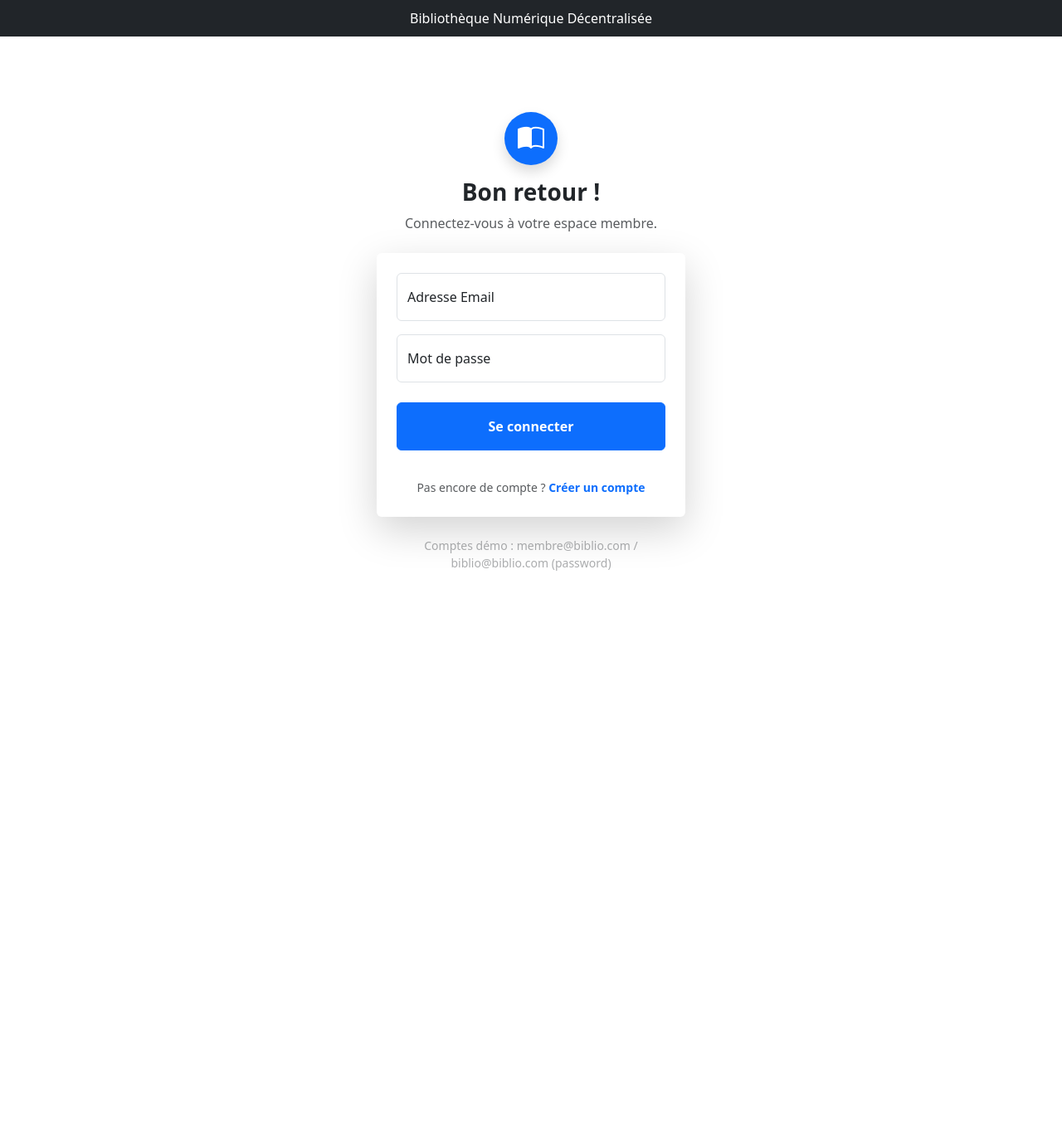
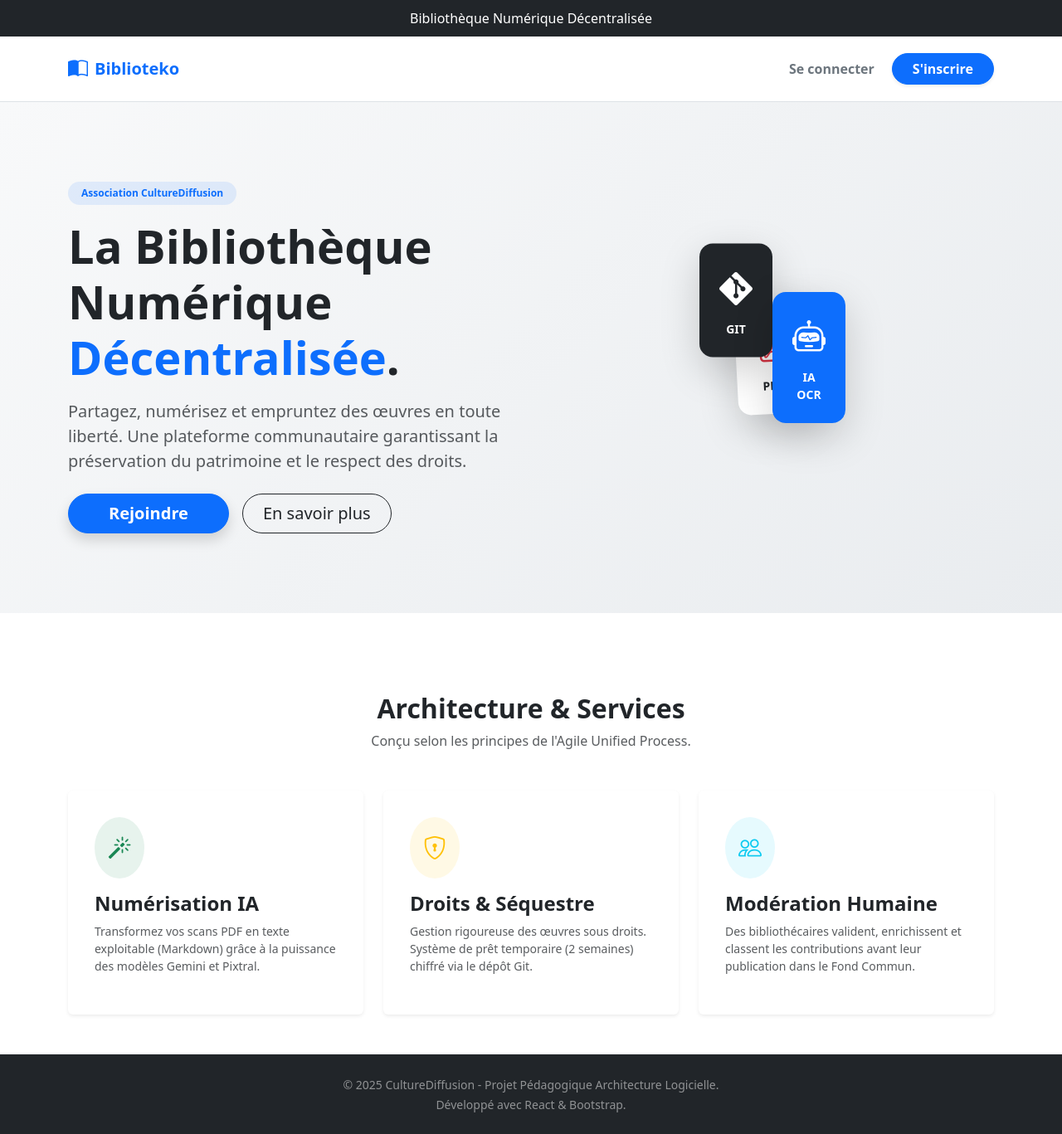
Before and after one commit to Logibuilder/biblioteko, a React (Vite) app: page / in a window 1280 px wide. Before the commit this address led to /login. Shown: the whole page at 83% size. Before the commit the page ends 800 px from the top, so only its background shows below. Built offline with nearby package versions, Linux system fonts and the light colour scheme.

Commit message:
ajout d'une page d'accueil

```diff
--- a/src/components/Auth/RegisterForm.jsx
+++ b/src/components/Auth/RegisterForm.jsx
@@ -28,13 +28,13 @@ const RegisterForm = () => {
 
         const success = await register(formData.email, formData.password, formData.nom);
         if (success) {
-            // Le hook redirige
+            // Le hook gère la redirection
         }
     };
 
     return (
         <div className="container d-flex justify-content-center align-items-center" style={{ minHeight: '80vh' }}>
-            <div className="col-md-6 col-lg-5">
+            <div className="col-12 col-md-8 col-lg-6" style={{ maxWidth: '600px' }}>
                 <div className="text-center mb-4">
                     <h2 className="fw-bold text-dark">Rejoignez-nous</h2>
                     <p className="text-muted">Accédez à des milliers de ressources numériques.</p>
--- a/src/pages/App.jsx
+++ b/src/pages/App.jsx
@@ -2,6 +2,9 @@ import React from 'react';
 import { Routes, Route, Navigate } from 'react-router-dom';
 import { useAuthContext } from '../hooks/AuthContext';
 
+
+//HomePage
+import HomePage from './HomePage';
 // Pages et Layouts
 import LoginPage from './LoginPage';
 import RegisterPage from './RegisterPage';
@@ -36,8 +39,9 @@ const App = () => {
 
             <main style={{flexGrow: 1}}>
                 <Routes>
-                    {/* Redirection racine */}
-                    <Route path="/" element={<Navigate to="/dashboard" replace />} />
+
+                    {/* 👇 2. MODIFICATION DE LA ROUTE RACINE */}
+                    <Route path="/" element={<HomePage />} />
 
                     {/* Page de Login */}
                     <Route path="/login" element={<LoginPage />} />
--- /dev/null
+++ b/src/pages/HomePage.jsx
@@ -0,0 +1,152 @@
+import React from 'react';
+import { Link } from 'react-router-dom';
+import { useAuthContext } from '../hooks/AuthContext';
+
+const HomePage = () => {
+    const { user } = useAuthContext();
+
+    return (
+        <div className="d-flex flex-column min-vh-100 bg-white">
+
+            {/* --- NAVBAR SIMPLE --- */}
+            <nav className="navbar navbar-expand-lg py-3 sticky-top bg-white border-bottom">
+                <div className="container">
+                    <span className="navbar-brand fw-bold text-primary d-flex align-items-center">
+                        <i className="bi bi-book-half me-2 fs-4"></i>
+                        <span>Biblioteko</span>
+                    </span>
+                    <div>
+                        {user ? (
+                            <Link to="/dashboard" className="btn btn-outline-primary rounded-pill px-4 fw-bold">
+                                Mon Tableau de bord
+                            </Link>
+                        ) : (
+                            <div className="d-flex gap-2">
+                                <Link to="/login" className="btn btn-link text-decoration-none text-secondary fw-bold">
+                                    Se connecter
+                                </Link>
+                                <Link to="/register" className="btn btn-primary rounded-pill px-4 fw-bold shadow-sm">
+                                    S'inscrire
+                                </Link>
+                            </div>
+                        )}
+                    </div>
+                </div>
+            </nav>
+
+            {/* --- HERO SECTION --- */}
+            <header className="py-5 mb-5 bg-light" style={{background: 'linear-gradient(135deg, #f8f9fa 0%, #e9ecef 100%)'}}>
+                <div className="container py-5">
+                    <div className="row align-items-center g-5">
+                        <div className="col-lg-6">
+                            <div className="badge bg-primary bg-opacity-10 text-primary mb-3 px-3 py-2 rounded-pill">
+                                Association CultureDiffusion
+                            </div>
+                            <h1 className="display-4 fw-bold text-dark mb-3">
+                                La Bibliothèque Numérique <span className="text-primary">Décentralisée</span>.
+                            </h1>
+                            <p className="lead text-muted mb-4">
+                                Partagez, numérisez et empruntez des œuvres en toute liberté.
+                                Une plateforme communautaire garantissant la préservation du patrimoine et le respect des droits.
+                            </p>
+                            <div className="d-flex gap-3">
+                                <Link to="/register" className="btn btn-primary btn-lg rounded-pill px-5 fw-bold shadow">
+                                    Rejoindre
+                                </Link>
+                                <a href="#fonctionnalites" className="btn btn-outline-dark btn-lg rounded-pill px-4">
+                                    En savoir plus
+                                </a>
+                            </div>
+                        </div>
+                        <div className="col-lg-6 text-center">
+                            {/* Illustration symbolique avec des icônes */}
+                            <div className="position-relative d-inline-block">
+                                <div className="bg-white p-4 rounded-4 shadow-lg" style={{transform: 'rotate(-3deg)'}}>
+                                    <i className="bi bi-file-earmark-pdf fs-1 text-danger"></i>
+                                    <div className="small fw-bold mt-2">PDF</div>
+                                </div>
+                                <div className="bg-primary p-4 rounded-4 shadow-lg text-white position-absolute top-50 start-100 translate-middle" style={{zIndex: 2}}>
+                                    <i className="bi bi-robot fs-1"></i>
+                                    <div className="small fw-bold mt-2">IA OCR</div>
+                                </div>
+                                <div className="bg-dark p-4 rounded-4 shadow-lg text-white position-absolute top-0 start-0 translate-middle" style={{transform: 'rotate(5deg)'}}>
+                                    <i className="bi bi-git fs-1"></i>
+                                    <div className="small fw-bold mt-2">GIT</div>
+                                </div>
+                            </div>
+                        </div>
+                    </div>
+                </div>
+            </header>
+
+            {/* --- FONCTIONNALITÉS CLÉS (Inspiré du Cahier des Charges) --- */}
+            <section id="fonctionnalites" className="py-5">
+                <div className="container">
+                    <div className="text-center mb-5">
+                        <h2 className="fw-bold">Architecture & Services</h2>
+                        <p className="text-muted">Conçu selon les principes de l'Agile Unified Process.</p>
+                    </div>
+
+                    <div className="row g-4">
+                        {/* Carte 1 */}
+                        <div className="col-md-4">
+                            <div className="card h-100 border-0 shadow-sm p-3 hover-shadow transition">
+                                <div className="card-body">
+                                    <div className="bg-success bg-opacity-10 text-success rounded-circle d-inline-flex p-3 mb-3">
+                                        <i className="bi bi-magic fs-3"></i>
+                                    </div>
+                                    <h4 className="fw-bold">Numérisation IA</h4>
+                                    <p className="text-muted small">
+                                        Transformez vos scans PDF en texte exploitable (Markdown) grâce à la puissance des modèles Gemini et Pixtral.
+                                    </p>
+                                </div>
+                            </div>
+                        </div>
+
+                        {/* Carte 2 */}
+                        <div className="col-md-4">
+                            <div className="card h-100 border-0 shadow-sm p-3 hover-shadow transition">
+                                <div className="card-body">
+                                    <div className="bg-warning bg-opacity-10 text-warning rounded-circle d-inline-flex p-3 mb-3">
+                                        <i className="bi bi-shield-lock fs-3"></i>
+                                    </div>
+                                    <h4 className="fw-bold">Droits & Séquestre</h4>
+                                    <p className="text-muted small">
+                                        Gestion rigoureuse des œuvres sous droits. Système de prêt temporaire (2 semaines) chiffré via le dépôt Git.
+                                    </p>
+                                </div>
+                            </div>
+                        </div>
+
+                        {/* Carte 3 */}
+                        <div className="col-md-4">
+                            <div className="card h-100 border-0 shadow-sm p-3 hover-shadow transition">
+                                <div className="card-body">
+                                    <div className="bg-info bg-opacity-10 text-info rounded-circle d-inline-flex p-3 mb-3">
+                                        <i className="bi bi-people fs-3"></i>
+                                    </div>
+                                    <h4 className="fw-bold">Modération Humaine</h4>
+                                    <p className="text-muted small">
+                                        Des bibliothécaires valident, enrichissent et classent les contributions avant leur publication dans le Fond Commun.
+                                    </p>
+                                </div>
+                            </div>
+                        </div>
+                    </div>
+                </div>
+            </section>
+
+            {/* --- FOOTER --- */}
+            <footer className="mt-auto py-4 bg-dark text-white-50">
+                <div className="container text-center">
+                    <small>
+                        &copy; 2025 CultureDiffusion - Projet Pédagogique Architecture Logicielle.<br/>
+                        Développé avec React & Bootstrap.
+                    </small>
+                </div>
+            </footer>
+        </div>
+    );
+};
+
+export default HomePage;
--- a/src/pages/RegisterPage.jsx
+++ b/src/pages/RegisterPage.jsx
@@ -14,7 +14,7 @@ const RegisterPage = () => {
     return (
         <div className="container py-5">
             <div className="row justify-content-center">
-                <div className="col-md-8 col-lg-6">
+                <div className=" ">
                     <RegisterForm />
                 </div>
             </div>
```
